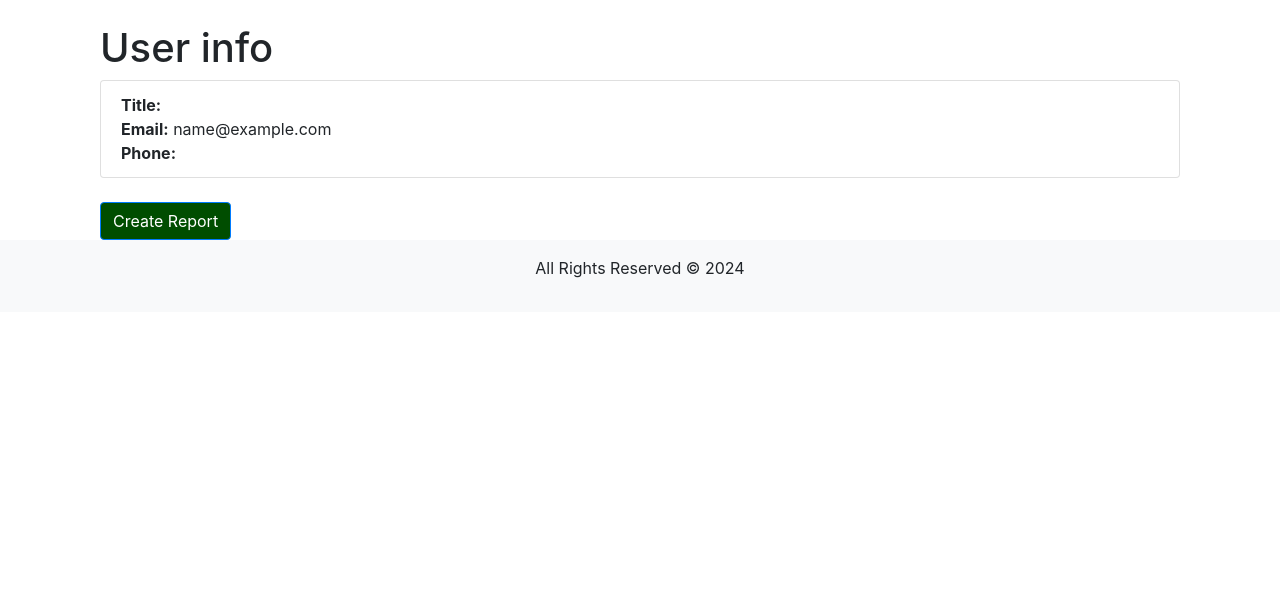
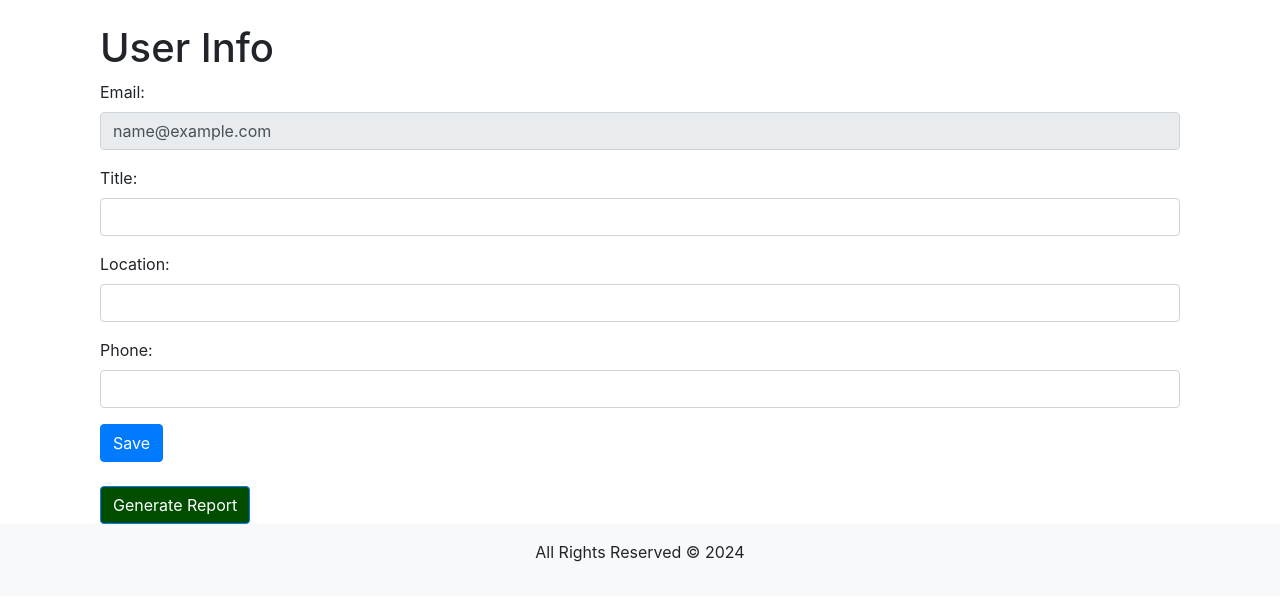
Before and after one commit to TaiwanCodingShrimp/ECO, a Django app: page /home/users/ in a window 1280 px wide. Shown: the part 146-747 px from the top of the page. Run offline with Django 5.2, Linux system fonts and the light colour scheme; the visitor is signed in with stand-in values (Sample User, id 1); some libraries are stand-ins or nearby versions.

Commit message:
add user_edit (#48)
* -m

* -m

---------

Co-authored-by: ShanWei-Ch <sammy.chang402@gmail.com>

```diff
--- a/src/Frontend/templates/users.html
+++ b/src/Frontend/templates/users.html
@@ -1,17 +1,30 @@
 {% extends 'base.html' %}
 
-{% block title %}User info{% endblock %}
+{% block title %}User Info{% endblock %}
 
 {% block content %}
 <div class="container">
-    <h1 class="mt-4">User info</h1>
-    <ul class="list-group">
-            <li class="list-group-item">
-                <strong>Title:</strong> {{ user.title }}<br>
-                <strong>Email:</strong> {{ user.email }}<br>
-                <strong>Phone:</strong> {{ user.phone }}
-            </li>
-    </ul>
-    <a href="{% url 'report' %}" class="bg-dark-green btn btn-primary mt-4">Create Report</a>
+    <h1 class="mt-4">User Info</h1>
+    <form method="post" action="{% url 'users' %}">
+        {% csrf_token %}
+        <div class="form-group">
+            <label for="email">Email:</label>
+            <input type="email" class="form-control" id="email" name="email" value="{{ user.email }}" readonly>
+        </div>
+        <div class="form-group">
+            <label for="title">Title:</label>
+            <input type="text" class="form-control" id="title" name="title" value="{{ user.title }}">
+        </div>
+        <div class="form-group">
+            <label for="location">Location:</label>
+            <input type="text" class="form-control" id="location" name="location" value="{{ user.location }}">
+        </div>
+        <div class="form-group">
+            <label for="phone">Phone:</label>
+            <input type="text" class="form-control" id="phone" name="phone" value="{{ user.phone }}">
+        </div>
+        <button type="submit" class="btn btn-primary">Save</button>
+    </form>
+    <a href="{% url 'report' %}" class="bg-dark-green btn btn-primary mt-4">Generate Report</a>
 </div>
 {% endblock %}
--- a/src/Frontend/views.py
+++ b/src/Frontend/views.py
@@ -6,7 +6,7 @@ from Board.forms import BoardForm
 from Board.models import Board
 from Organization.models import Food_Bank, WelfareOrganization
 from Users.forms import FootPrintForm, LeftoverForm, LoginForm, SignUpForm, WasteForm
-from Users.models import FootPrint, Leftover, Waste
+from Users.models import FootPrint, Leftover, Waste,User
 
 
 def index_view(request):
@@ -69,8 +69,15 @@ def report_view(request):
 
 @login_required
 def users_view(request):
-    users = request.user
-    return render(request, "users.html", {"users": users})
+    user = request.user
+    # user = User.objects.get(pk=request.user.pk)
+    if request.method == 'POST':
+        user.title = request.POST.get('title')
+        user.location = request.POST.get('location')
+        user.phone = request.POST.get('phone')
+        user.save()
+        return redirect('users')
+    return render(request, 'users.html', {'user': user})
 
 
 @login_required
```
